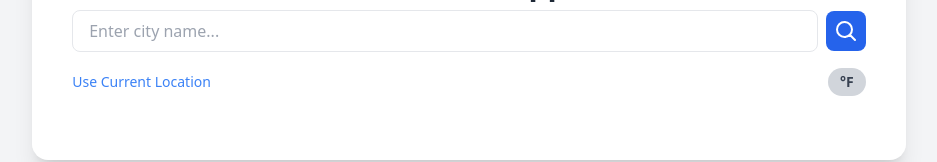
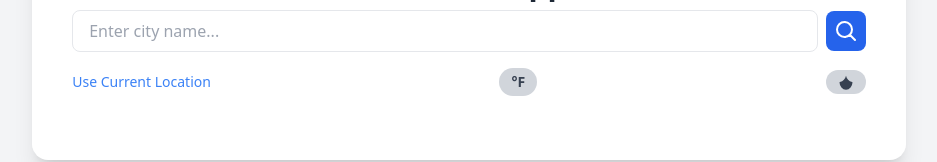
Before and after one commit to sumitghiyal/-Weather-Forecast-Application, a plain HTML site: page src/index.html in a window 1280 px wide. Shown: the part 361-523 px from the top of the page, without its empty margins (171-1108 px from the left). Drawn offline with nearby package versions, Linux system fonts and the light colour scheme.

Commit message:
added dark mode button in index.html

```diff
--- a/src/index.html
+++ b/src/index.html
@@ -29,6 +29,11 @@
                 </button>
                 <button id="temp-toggle-btn" class="bg-gray-300 text-gray-700 px-3 py-1 rounded-full text-sm font-semibold">
                     &deg;F
+                </button>
+                <button id="dark-mode-toggle" class="bg-gray-300 text-gray-700 px-3 py-1 rounded-full text-sm font-semibold">
+                  <svg xmlns="http://www.w3.org/2000/svg" viewBox="0 0 24 24" fill="currentColor" class="w-4 h-4">
+                    <path d="M21.721 12.839a.75.75 0 00-.557-.965A12.502 12.502 0 0112 2.5a12.502 12.502 0 01-9.163 9.374.75.75 0 00-.557.965A11.252 11.252 0 0012 23.75a11.252 11.252 0 009.721-10.911z" />
+                  </svg>
                 </button>
             </div>
 
```
